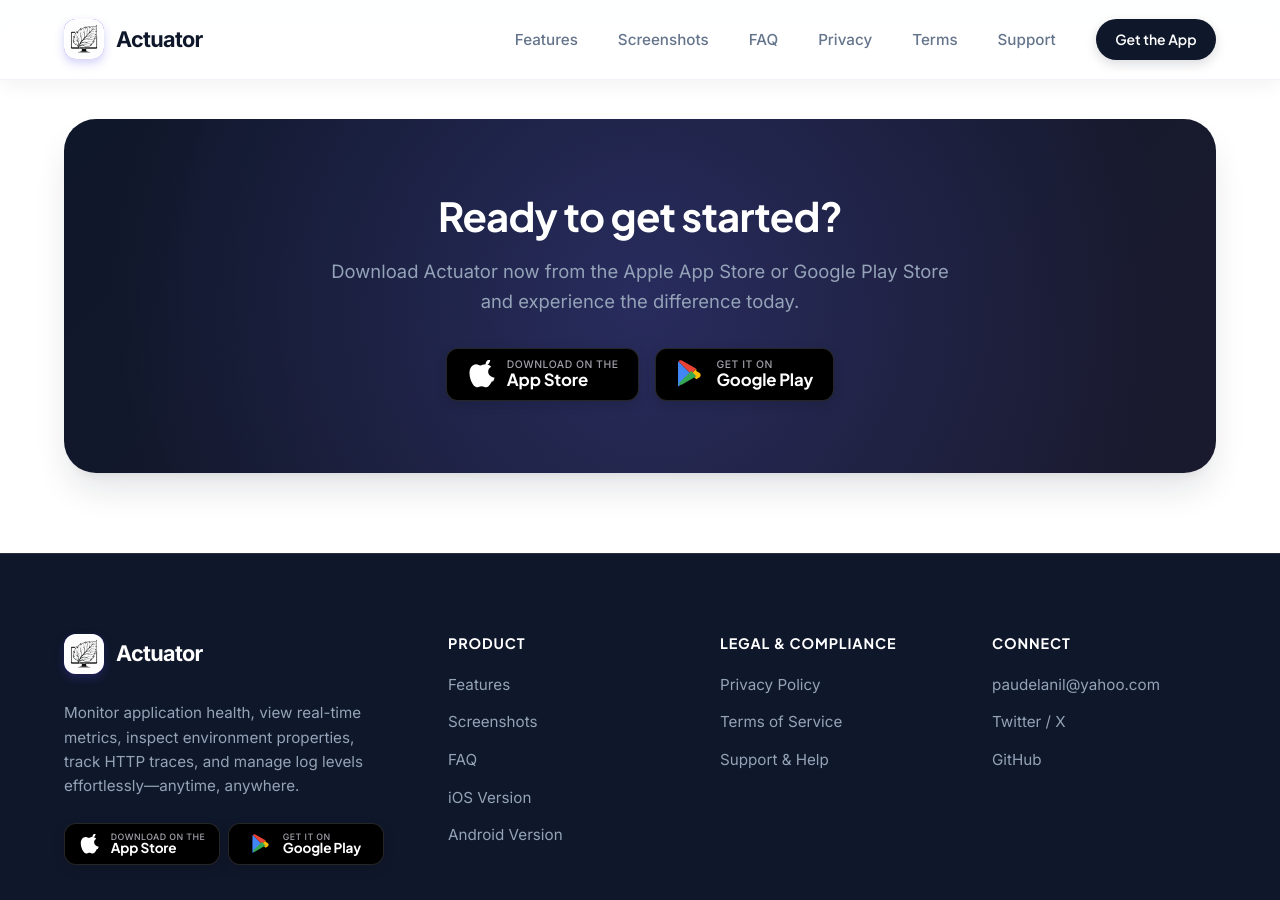
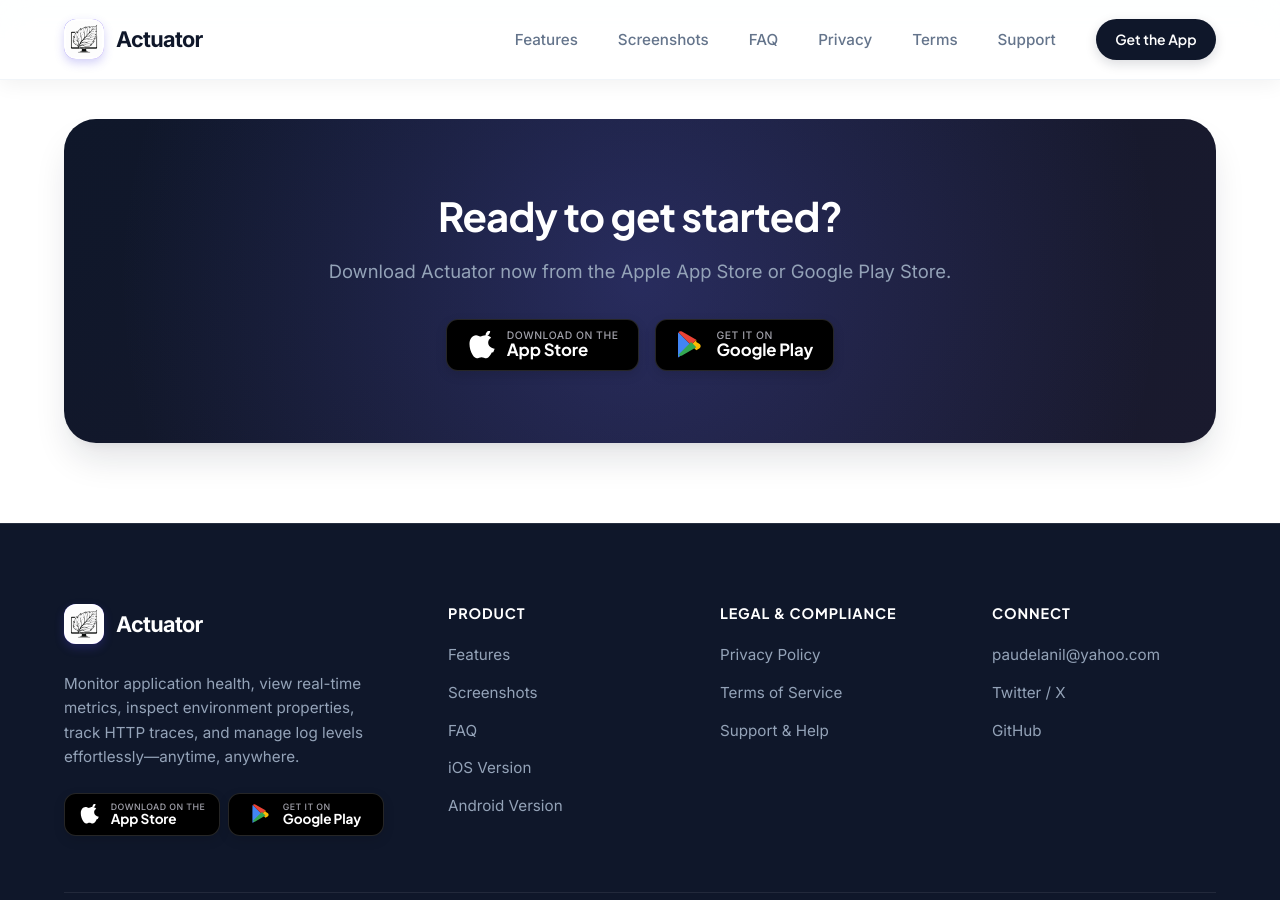
Before and after one commit to theanilpaudel/actuator.github.io, a Jekyll site: the page built from index.html, in a window 1280 px wide and 900 px high, scrolled down 3881 px. Built offline with Jekyll 4.4.1, drawn with Linux system fonts in a browser that asks for light colours.

Commit message:
fix: pipeline for deployment

```diff
--- a/index.html
+++ b/index.html
@@ -192,7 +192,7 @@
     <div class="cta-box">
       <div class="cta-content">
         <h2 class="cta-title">Ready to get started?</h2>
-        <p class="cta-subtitle">Download Actuator now from the Apple App Store or Google Play Store and experience the difference today.</p>
+        <p class="cta-subtitle">Download Actuator now from the Apple App Store or Google Play Store.</p>
         {% include app_badges.html %}
       </div>
     </div>
```
